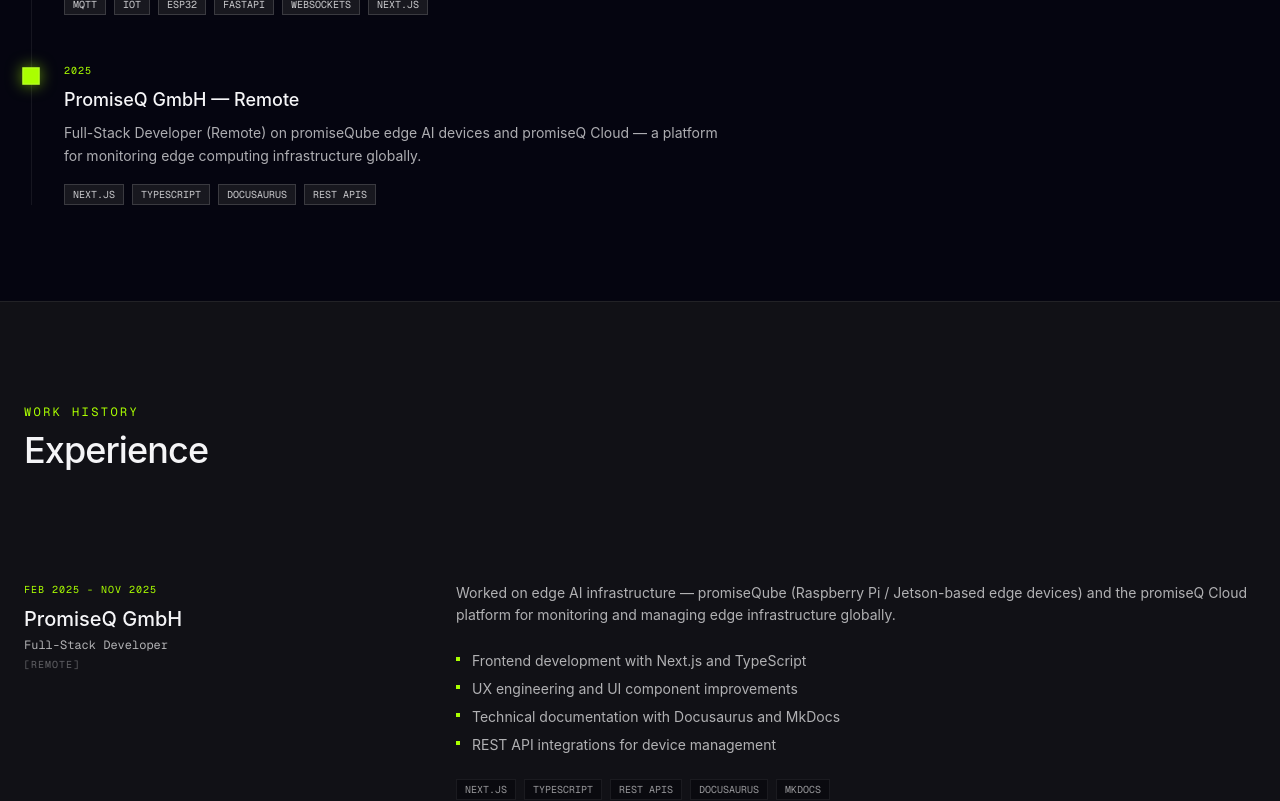
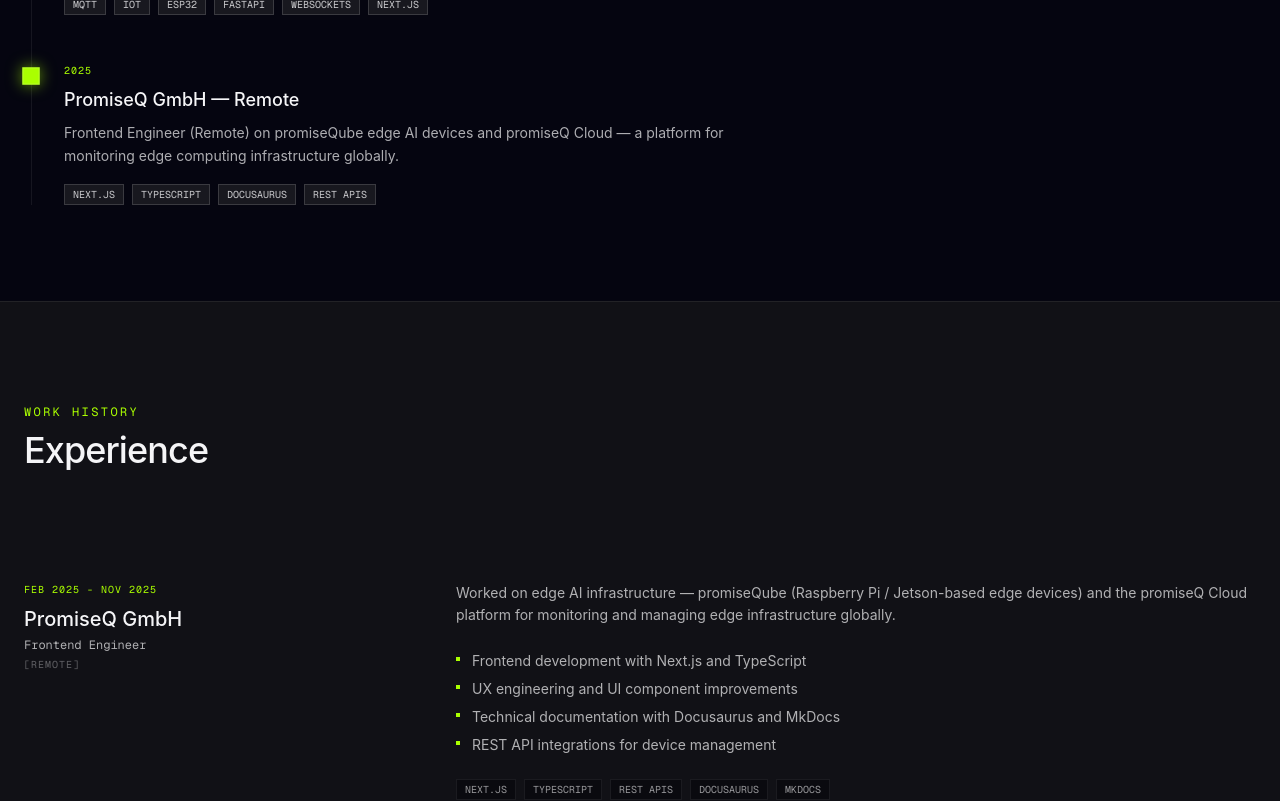
Before and after one commit to geethakash/geethakash.com, a Next.js app: page / in a window 1280 px wide. Shown: the part 2560-3361 px from the top of the page. Built offline with nearby package versions, Linux system fonts and the light colour scheme.

Commit message:
fix: typo issues

```diff
--- a/app/sections/ExperienceSection.tsx
+++ b/app/sections/ExperienceSection.tsx
@@ -6,7 +6,7 @@
 const experiences = [
   {
     company: "PromiseQ GmbH",
-    role: "Full-Stack Developer",
+    role: "Frontend Engineer",
     type: "Remote",
     period: "Feb 2025 - Nov 2025",
     description:
--- a/app/sections/JourneySection.tsx
+++ b/app/sections/JourneySection.tsx
@@ -37,7 +37,7 @@
   {
     year: "2025",
     title: "PromiseQ GmbH — Remote",
-    desc: "Full-Stack Developer (Remote) on promiseQube edge AI devices and promiseQ Cloud — a platform for monitoring edge computing infrastructure globally.",
+    desc: "Frontend Engineer (Remote) on promiseQube edge AI devices and promiseQ Cloud — a platform for monitoring edge computing infrastructure globally.",
     tech: ["Next.js", "TypeScript", "Docusaurus", "REST APIs"],
   },
 ];
--- a/app/sections/SkillsSection.tsx
+++ b/app/sections/SkillsSection.tsx
@@ -10,7 +10,7 @@
   },
   {
     label: "Frontend",
-    items: ["React", "Next.js", "Tailwind CSS", "Sass", "GSAP", "Framer Motion"],
+    items: ["React", "Next.js", "Tailwind CSS", "SASS", "GSAP", "Framer Motion"],
   },
   {
     label: "Backend",
```
Also changed, not shown: 1 other file (tests, documents, lock files or other folders).
